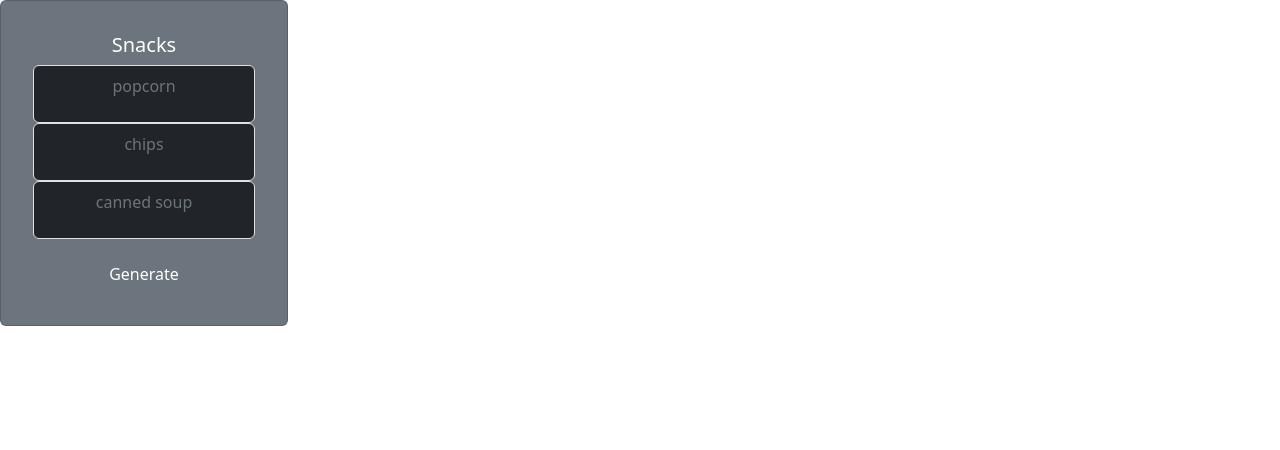
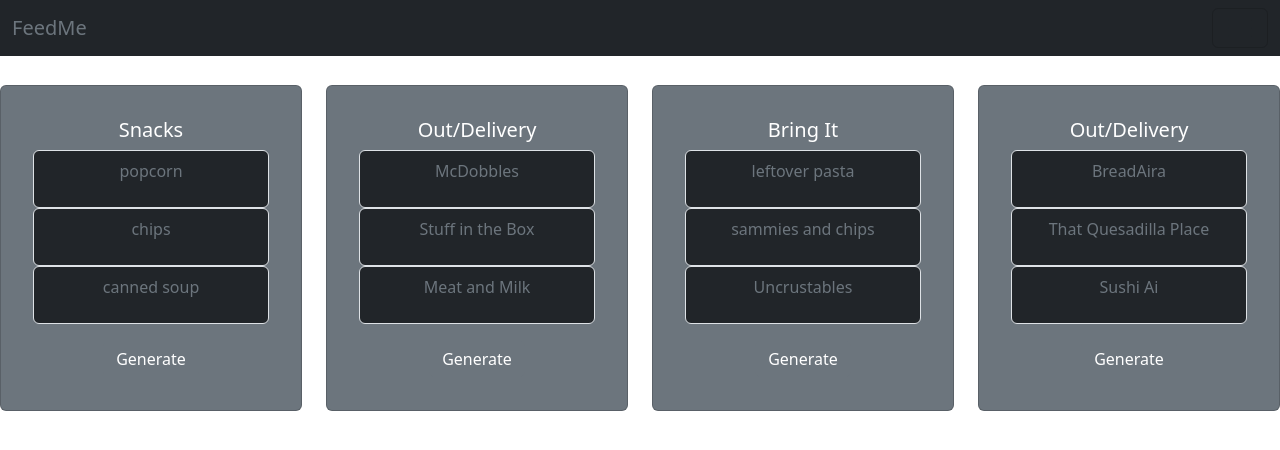
Before and after one commit to pjduri-practice/feedme-react, a React (Create React App) app: page /feedmenow in a window 1280 px wide. Shown: the top 450 px of the page. Built offline with nearby package versions, Linux system fonts and the light colour scheme.

Commit message:
added more choicelists to page to work with layout

```diff
--- a/src/App.js
+++ b/src/App.js
@@ -1,8 +1,6 @@
-// import logo from './logo.svg'
 import './App.css'
-import { Button } from 'reactstrap'
 import FeedMeNow from './pages/FeedMeNow/FeedMeNow'
-import { useState } from 'react'
+import NavBar from './layout/NavBar'
 
 // TODO ChoiceListGroup
 // TODO Navigation
@@ -13,12 +11,23 @@
     <div className="App">
       <header>
         <div className='row'>
-          {/* <Navigation /> */}
+          <NavBar />
         </div>
       </header>
-      <main>
-        <div>
-          <FeedMeNow id='1' />
+      <main style={{ marginTop: 85 }}>
+        <div className='row'>
+          <div className='col col-3' >
+            <FeedMeNow id='1' />
+          </div>
+          <div className='col col-3' >
+            <FeedMeNow id='2' />
+          </div>
+          <div className='col col-3' >
+            <FeedMeNow id='3' />
+          </div>
+          <div className='col col-3' >
+            <FeedMeNow id='4' />
+          </div>
         </div>
       </main>
     </div>
--- a/src/layout/Navbar.js
+++ b/src/layout/Navbar.js
@@ -0,0 +1,54 @@
+import React, { useState } from 'react'
+import {
+    Collapse,
+    Navbar,
+    NavbarToggler,
+    NavbarBrand,
+    Nav,
+    NavItem,
+    NavLink,
+    UncontrolledDropdown,
+    DropdownToggle,
+    DropdownMenu,
+    DropdownItem,
+    NavbarText,
+} from 'reactstrap'
+
+export default function NavBar(args) {
+    const [isOpen, setIsOpen] = useState(false)
+
+    const toggle = () => setIsOpen(!isOpen)
+
+    return (
+        <div>
+            <Navbar {...args} className='bg-dark opacity-70 fixed-top'>
+                <NavbarBrand href="/" className='text-secondary'>FeedMe</NavbarBrand>
+                <NavbarToggler onClick={toggle} />
+                <Collapse isOpen={isOpen} navbar>
+                    <Nav className="me-auto" navbar>
+                        <NavItem>
+                            <NavLink href="/components/">Components</NavLink>
+                        </NavItem>
+                        <NavItem>
+                            <NavLink href="https://github.com/reactstrap/reactstrap">
+                                GitHub
+                            </NavLink>
+                        </NavItem>
+                        <UncontrolledDropdown nav inNavbar>
+                            <DropdownToggle nav caret>
+                                Options
+                            </DropdownToggle>
+                            <DropdownMenu right>
+                                <DropdownItem>Option 1</DropdownItem>
+                                <DropdownItem>Option 2</DropdownItem>
+                                <DropdownItem divider />
+                                <DropdownItem>Reset</DropdownItem>
+                            </DropdownMenu>
+                        </UncontrolledDropdown>
+                    </Nav>
+                    <NavbarText>Simple Text</NavbarText>
+                </Collapse>
+            </Navbar>
+        </div>
+    )
+}
--- a/src/pages/FeedMeNow/ChoiceList.js
+++ b/src/pages/FeedMeNow/ChoiceList.js
@@ -18,9 +18,9 @@
                 body
                 color="secondary"
                 inverse
-                style={{
-                    width: '18rem'
-                }}
+                // style={{
+                //     width: '18rem'
+                // }}
             >
                 <CardBody>
                     <CardTitle tag="h5">
```
